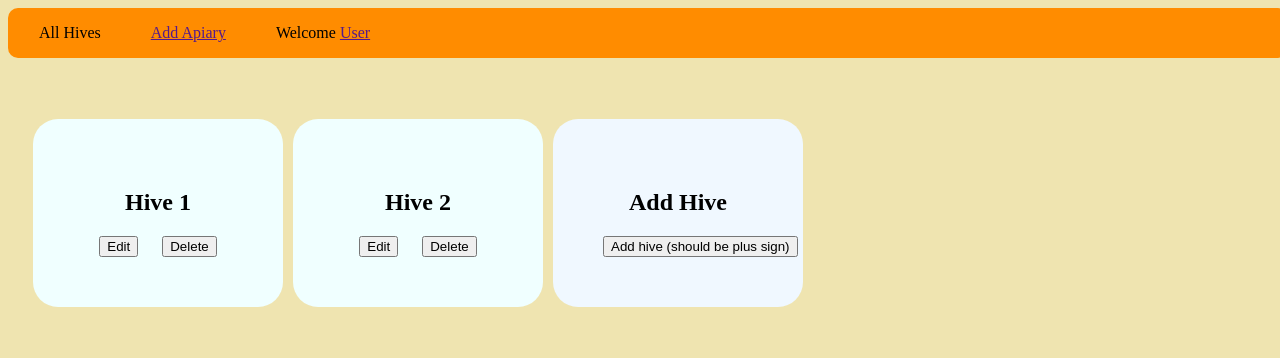
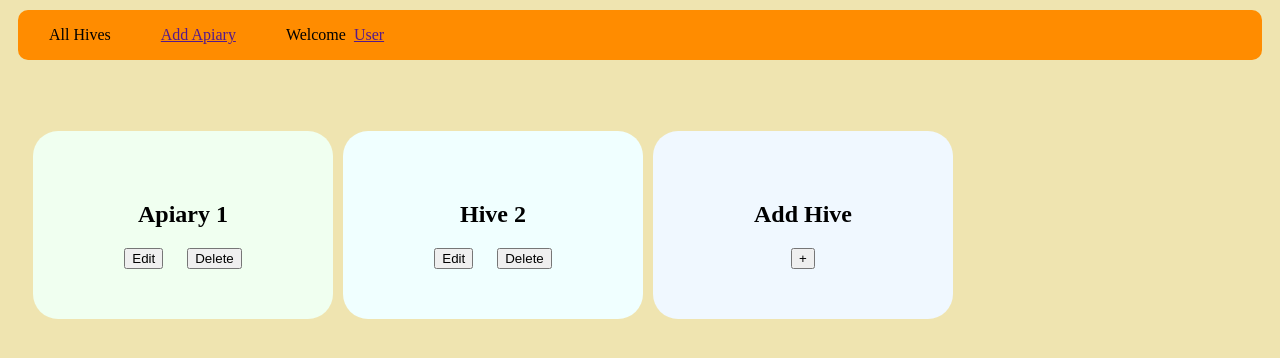
Before and after one commit to NeutrinoLiu/centralized_smart_dashboard, a Flask app: template templates/hives.html in a window 1280 px wide. Shown: the top 358 px of the page. Run offline with Flask 2, Linux system fonts and the light colour scheme; the template is opened without the code that fills it, so the values that code supplies are empty.

Commit message:
Added apiary class. Still having a hard time with the navigation bar format. Buttons could be better. Needs controller that actually lists the hives.

```diff
--- a/templates/hives.html
+++ b/templates/hives.html
@@ -1,25 +1,37 @@
-<!-- This is a comment on HTML -->
-<!-- ope... thanks
-    Cool. So my plan is we could work on the main page where you see the different hives after you log in. Like on my drawing.
-    Yup we can work on the HTML here-->
+<!--This is the All Hives page. It lists all hives and apiaries that a
+    logged in user has associated with their profile.
+    Helpful Website: w3schools.com
+    -->
 
-<!-- I think there's a way to use templates, but for now... BASIC!-->
 <!DOCTYPE html>
 <html>
 <head>
     <title>All Hives</title>
+    <!--Style stuff to go into a css file later-->
     <style>
         ul {
             list-style-type: none;
             border-radius: 10px;
-            margin: 0;
+            margin: 10px;
             padding: 8px;
             background-color: darkorange;
         }
         li {
-            display: inline-block;
+            display: inline-flex;
             padding: 8px;
             margin: 0px 15px 0px 15px;
+        }
+        .apiary {
+            border-radius: 25px;
+            background-color: honeydew;
+            color: black;
+            margin: 50px;
+            padding: 50px;
+            text-align: center;
+            min-width: 200px;
+            max-width: 200px;
+            min-height: 100px;
+            max-height: 100px;
         }
         .hive {
             border-radius: 25px;
@@ -28,8 +40,8 @@
             margin: 50px;
             padding: 50px;
             text-align: center;
-            min-width: 150px;
-            max-width: 150px;
+            min-width: 200px;
+            max-width: 200px;
             min-height: 100px;
             max-height: 100px;
         }
@@ -40,8 +52,8 @@
             margin: 50px;
             padding: 50px;
             text-align: center;
-            min-width: 150px;
-            max-width: 150px;
+            min-width: 200px;
+            max-width: 200px;
             min-height: 100px;
             max-height: 100px;
         }
@@ -51,19 +63,25 @@
         }
     </style>
 </head>
+
 <body style="background-color:#EFE4B0;">
     <!--Head Navigation Bar-->
-    <ul style="width: 100%">
+    <ul>
         <li>All Hives</li>
         <li><a href="">Add Apiary</a></li>
         <!--This is where "Welcome <username>" would go-->
-        <li>Welcome <a href="">User</a></li>
-    </ul><br>
+        <li>Welcome &nbsp; <a href="">User</a></li>
+    </ul>
     <br>
+    <br>
+    <!--Beginning of Hive and Apiary lists-->
+    <!--TODO: make buttons do things
+        TODO: add icons; my icons don't play nice...-->
     <table>
         <tr>
-            <td class="hive">
-                <h2>Hive 1</h2>
+            <!--for apiaries, delete should have a confirm alert.-->
+            <td class="apiary">
+                <h2>Apiary 1</h2>
                 <input type="button" onclick="" value="Edit" />&nbsp; &nbsp; &nbsp;
                 <input type="button" onclick="" value="Delete" />
             </td>
@@ -74,7 +92,7 @@
             </td>
             <td class="addhive">
                 <h2>Add Hive</h2>
-                <input type="button" onclick="" value="Add hive (should be plus sign)" />
+                <input type="button" onclick="" value="+" />
             </td>
         </tr>
 
```
